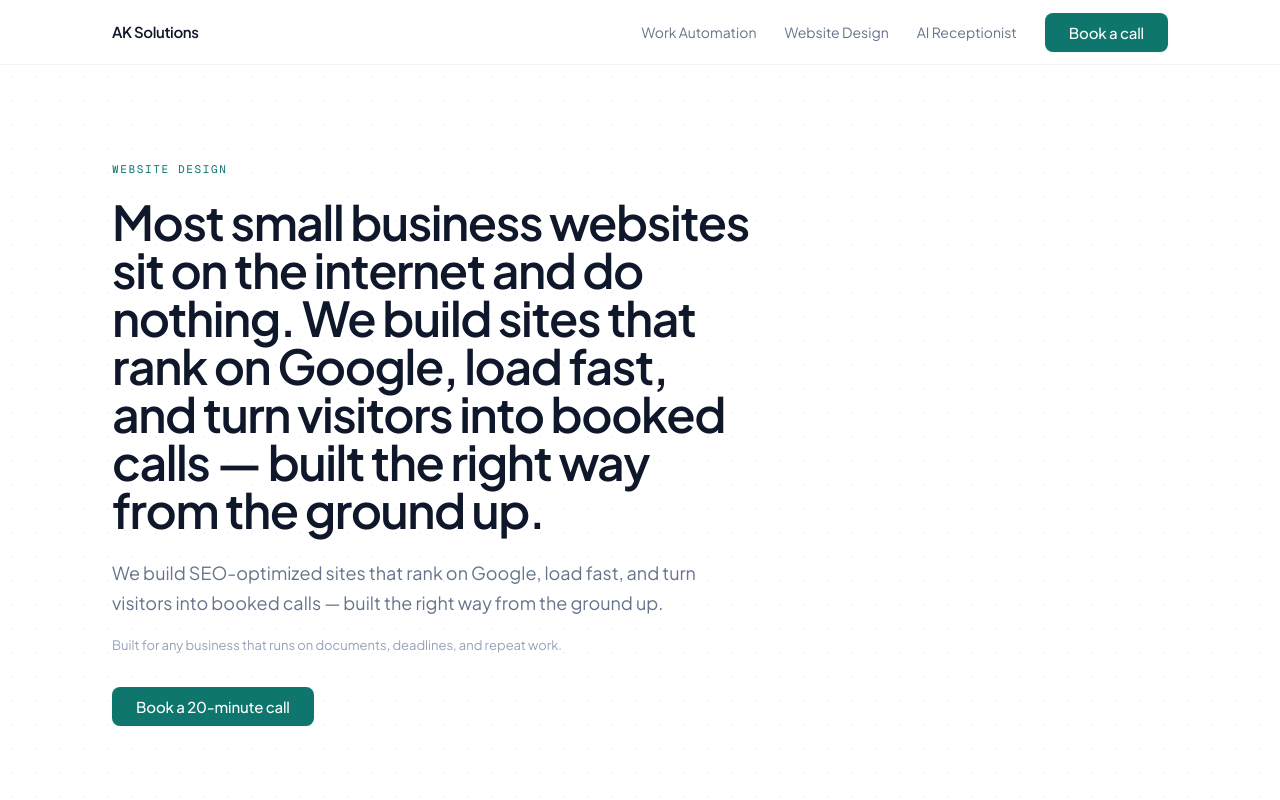
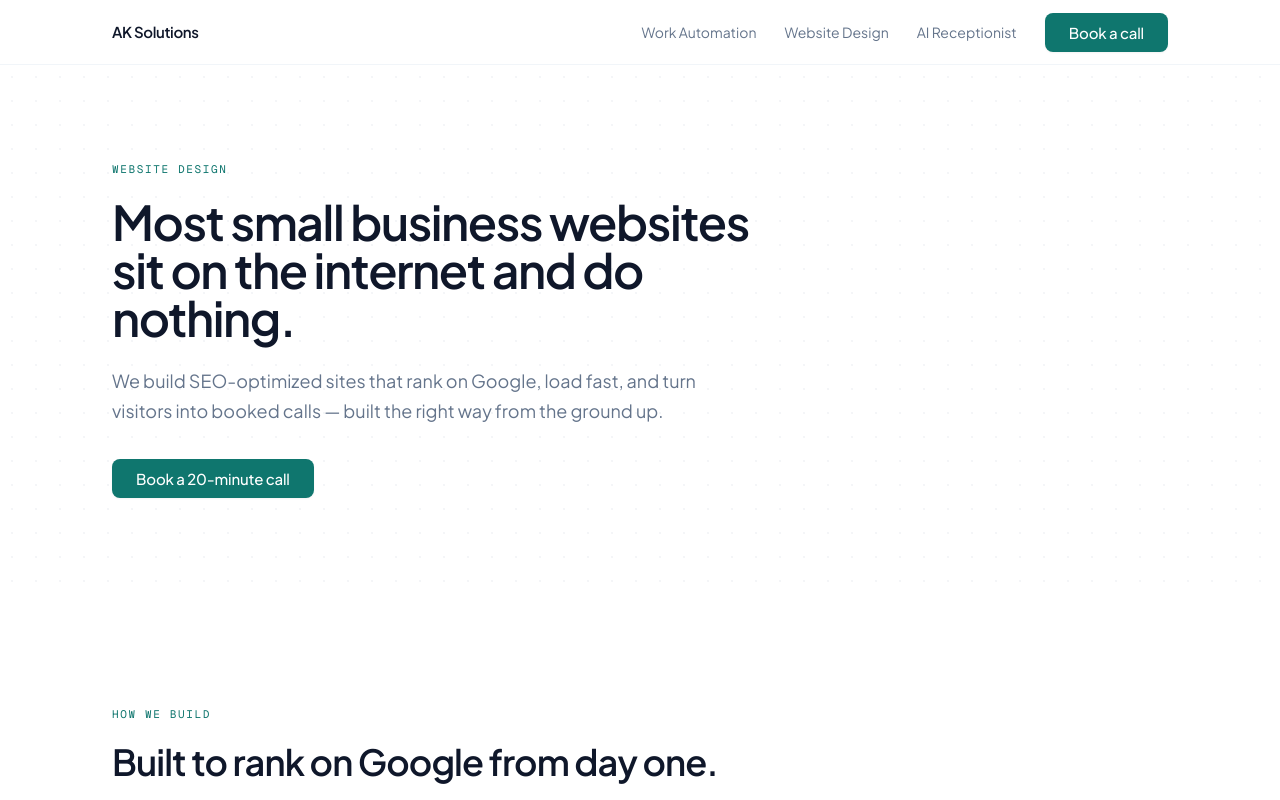
Before and after one commit to alexkahn555-lab/AK-Solutions, a Next.js app: page /website-design in a window 1280 px wide. Shown: the top 800 px of the page. Built offline with nearby package versions, Linux system fonts and the light colour scheme.

Commit message:
Fix website design hero - correct h1 and subhead

```diff
--- a/app/website-design/page.tsx
+++ b/app/website-design/page.tsx
@@ -67,20 +67,15 @@ export default function WebsiteDesign() {
               </Reveal>
               <Reveal delay={160}>
                 <h1 className="mb-6 font-heading text-4xl font-semibold leading-[1.1] tracking-[-0.03em] text-slate-900 sm:text-5xl">
-                  Most small business websites sit on the internet and do nothing. We build sites that rank on Google, load fast, and turn visitors into booked calls &mdash; built the right way from the ground up.
+                  Most small business websites sit on the internet and do nothing.
                 </h1>
               </Reveal>
               <Reveal delay={240}>
-                <p className="mb-4 max-w-[52ch] text-lg leading-[1.7] text-slate-500">
+                <p className="mb-8 max-w-[52ch] text-lg leading-[1.7] text-slate-500">
                   We build SEO-optimized sites that rank on Google, load fast, and turn visitors into booked calls &mdash; built the right way from the ground up.
                 </p>
               </Reveal>
-              <Reveal delay={300}>
-                <p className="mb-8 text-[13px] leading-[1.6] text-slate-400">
-                  Built for any business that runs on documents, deadlines, and repeat work.
-                </p>
-              </Reveal>
-              <Reveal delay={360}>
+              <Reveal delay={320}>
                 <Button href="/#booking" variant="primary">
                   Book a 20-minute call
                 </Button>
```
